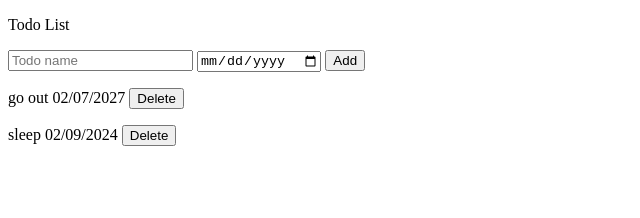
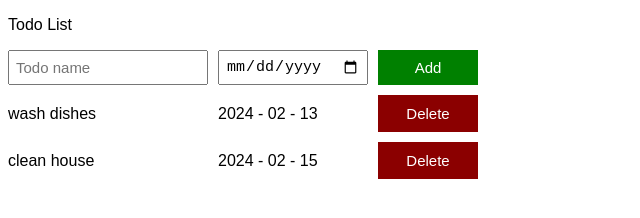
Before and after one commit to bkhoker/study, a plain HTML site: page Javascript/11-todo-list.html in a window 1280 px wide. Shown: the whole page, without its empty margins (0-640 px from the left). Drawn offline with Linux system fonts and the light colour scheme.

Commit message:
to do list practice

```diff
--- a/Javascript/11-todo-list.html
+++ b/Javascript/11-todo-list.html
@@ -2,19 +2,22 @@
 <html>
   <head>
     <title>Arrays and Loops</title>
+    <link rel="stylesheet" href="styles/11-todo-list.css">
   </head>
 
 <body>
    <p>Todo List</p>
-    <input placeholder="Todo name"
-    class="js-name-input">
-    <input type="date"
-      class="js-due-date-input">
-    <button onclick="
-    addTodo();
-    ">Add</button>
 
-    <div class="js-todo-list"></div>
+    <div class="todo-input-grid">
+      <input placeholder="Todo name"
+      class="js-name-input name-input">
+      <input type="date"
+        class="js-due-date-input due-date-input">
+      <button onclick="
+      addTodo();
+      " class = "add-todo-button">Add</button>
+    </div>
+    <div class="js-todo-list todo-grid"></div>
 
   <script src="scripts/11-todo-list.js"></script>
 </body>
--- a/Javascript/scripts/11-todo-list.js
+++ b/Javascript/scripts/11-todo-list.js
@@ -1,9 +1,12 @@
 const todolist = [{
-  name:'go out' ,
-  dueDate:'02/07/2027'
- }, { name:'sleep',
-   dueDate:'02/09/2024'
-}];
+  name: 'wash dishes',
+  dueDate: '2024 - 02 - 13'
+},
+{
+  name: 'clean house',
+  dueDate: '2024 - 02 - 15'
+}
+];
 
 renderTodoList();
 
@@ -14,13 +17,13 @@ function renderTodoList(){
   // const name = todoObject.name;
   //const dueDate = todoObject.dueDate;
   const { name, dueDate } = todoObject;
-  const html = `<p>
-    ${name} ${dueDate}
+  const html = `
+    <div>${name}</div>
+    <div>${dueDate}</div>
     <button onclick="
       todolist.splice(${i},1);
       renderTodoList();
-    ">Delete</button>
-    </p>
+    " class="delete-todo-button">Delete</button>
   `;
   todoListHTML += html;
   }
--- /dev/null
+++ b/Javascript/styles/11-todo-list.css
@@ -0,0 +1,41 @@
+body{
+  font-family: Arial;
+}
+
+.todo-grid,
+.todo-input-grid{
+  display: grid;
+  grid-template-columns: 200px 150px 100px;
+  column-gap: 10px;
+  row-gap: 10px;
+  align-items: center;
+}
+
+.todo-input-grid {
+  margin-bottom: 10px;
+  align-items: stretch;
+}
+
+.name-input,
+.due-date-input {
+  font-size: 15px;
+  padding: 6px;
+}
+
+.add-todo-button {
+  background-color: green;
+  color: white;
+  border: none;
+  font-size: 15px;
+  cursor: pointer;
+}
+
+.delete-todo-button {
+  background-color: darkred;
+  color: white;
+  border: none;
+  font-size: 15px;
+  cursor: pointer;
+  padding-top: 10px;
+  padding-bottom: 10px;
+}
```
